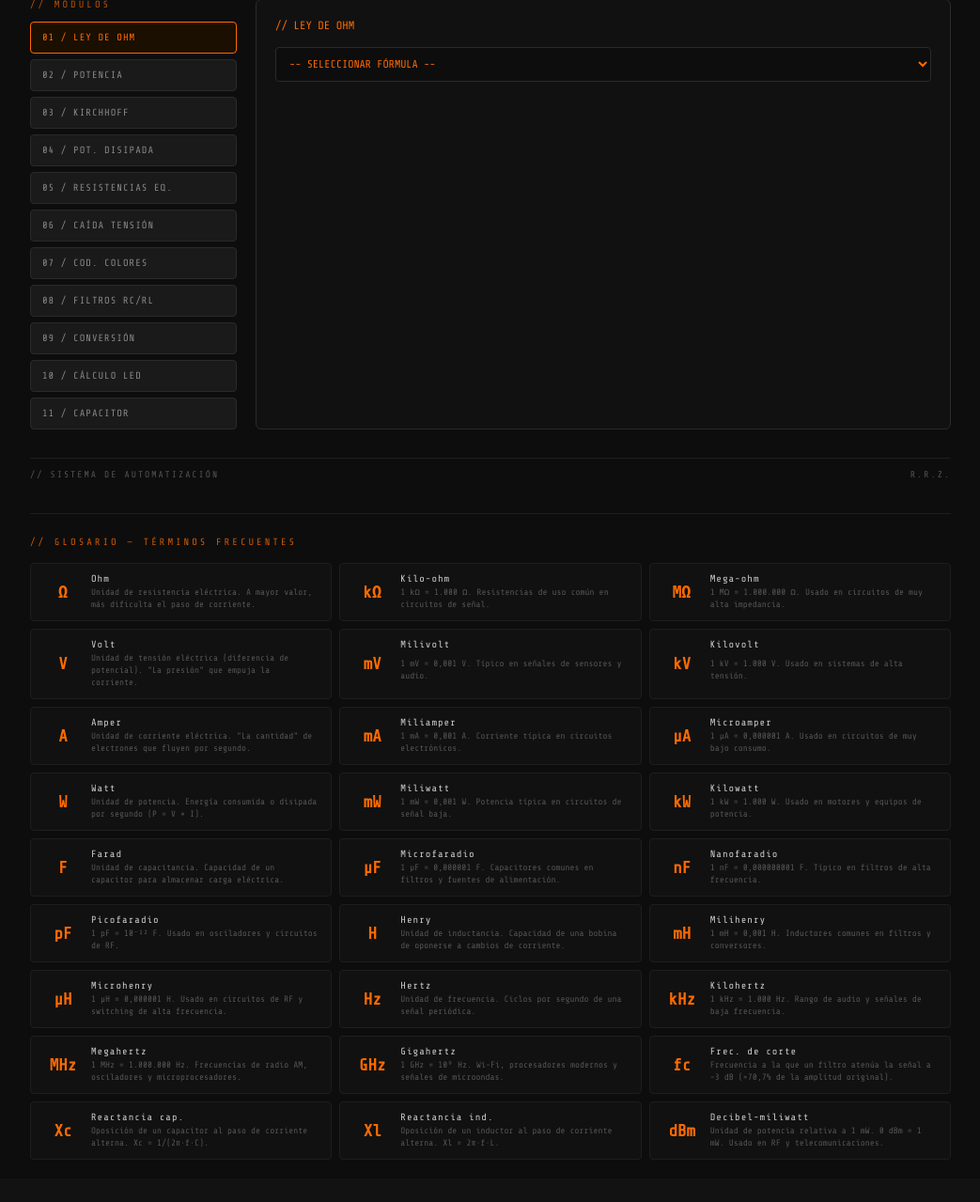
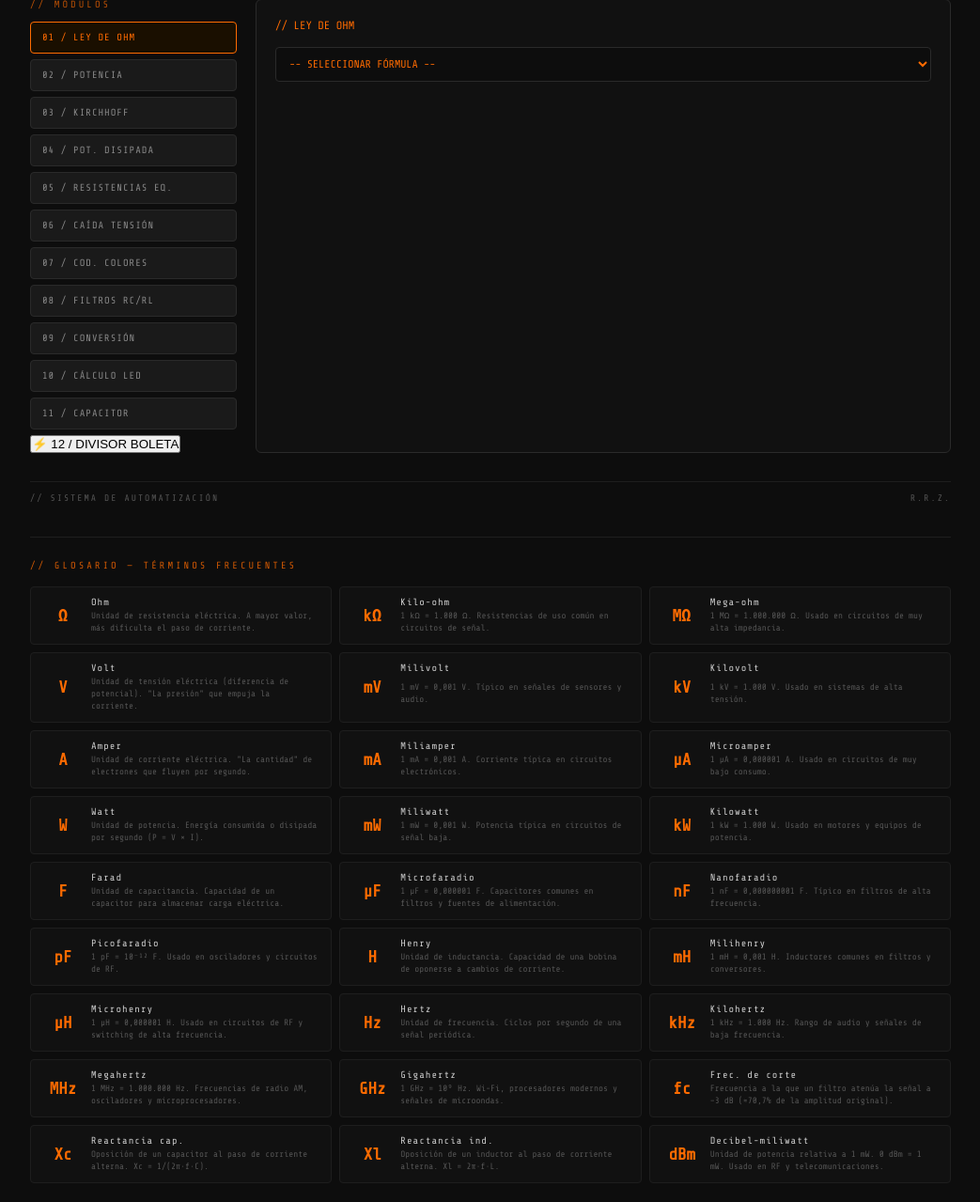
Before and after one commit to zampa5696-cmyk/calcelectro, a Flask app: page /?modulo=ohm in a window 1280 px wide. Shown: the part 83-1362 px from the top of the page at 94% size, without its empty margins (118-1161 px from the left). Before the commit the page ends 1304 px from the top, so only its background shows below. Run offline with Flask 3, Linux system fonts and the light colour scheme.

Commit message:
Update index.html
agregado modulo kw

```diff
--- a/templates/index.html
+++ b/templates/index.html
@@ -4,7 +4,7 @@
   <meta charset="UTF-8">
   <meta name="viewport" content="width=device-width, initial-scale=1.0">
   <title>Calculadora Electrónica</title>
-  <link href="https://fonts.googleapis.com/css2?family=Share+Tech+Mono&display=swap" rel="stylesheet">
+  <link href="https://fonts.googleapis.com/css2?family=Share+Tech+Mono&family=VT323&family=Orbitron:wght@400;700&display=swap" rel="stylesheet">
   <!-- PWA -->
   <link rel="manifest" href="/static/manifest.json">
   <meta name="theme-color" content="#ff6b00">
@@ -30,6 +30,12 @@
       --accent2:   #e05e00;
       --input-bg:  #0d0d0d;
       --resultado-bg: #0d0d0d;
+      /* módulo boleta */
+      --boleta-acento:  #2ecc71;
+      --boleta-acento2: #27ae60;
+      --boleta-fondo:   #0a120a;
+      --boleta-borde:   #1e4a1e;
+      --boleta-font:    'Orbitron', sans-serif;
     }
     body[data-tema="gris"] {
       --bg:        #1e1e1e;
@@ -291,6 +297,7 @@
         <a href="/?modulo=conversion"><button class="mod-btn {% if modulo == 'conversion' %}activo{% endif %}">09 / CONVERSIÓN</button></a>
         <a href="/?modulo=led"><button class="mod-btn {% if modulo == 'led' %}activo{% endif %}">10 / CÁLCULO LED</button></a>
         <a href="/?modulo=capacitor"><button class="mod-btn {% if modulo == 'capacitor' %}activo{% endif %}">11 / CAPACITOR</button></a>
+        <a href="/?modulo=boleta"><button class="mod-btn-boleta {% if modulo == 'boleta' %}activo{% endif %}">⚡ 12 / DIVISOR BOLETA</button></a>
       </div>
     </div>
 
@@ -660,6 +667,69 @@
               </optgroup>
             </select>
 
+            {% elif modulo == "boleta" %}
+            <div class="boleta-wrap">
+              <div class="boleta-titulo">⚡ DIVISOR DE BOLETA ELÉCTRICA</div>
+
+              <form method="POST" id="form-boleta">
+                <input type="hidden" name="modulo" value="boleta">
+                <input type="hidden" name="cantidad_casas" id="cantidad_casas" value="3">
+
+                <div class="boleta-label">MONTO TOTAL DE LA BOLETA ($)</div>
+                <input class="boleta-input" type="text" inputmode="decimal"
+                       name="monto_total" placeholder="Ej: 15000" required
+                       value="{{ request.form.get('monto_total', '') }}">
+
+                <div class="boleta-label" style="margin-bottom:10px;">CASAS</div>
+                <div id="casas-container">
+                  {% for i in range(1, 4) %}
+                  <div class="casa-row" id="casa-row-{{ i }}">
+                    <div>
+                      <div style="font-family:var(--boleta-font);font-size:0.45rem;color:var(--boleta-acento);margin-bottom:4px;">NOMBRE</div>
+                      <input type="text" name="nombre_casa_{{ i }}"
+                             placeholder="Casa {{ i }}"
+                             value="{{ request.form.get('nombre_casa_' ~ i, 'Casa ' ~ i) }}">
+                    </div>
+                    <div>
+                      <div style="font-family:var(--boleta-font);font-size:0.45rem;color:var(--boleta-acento);margin-bottom:4px;">kWh CONSUMIDOS</div>
+                      <input type="text" inputmode="decimal" name="kwh_casa_{{ i }}"
+                             placeholder="0"
+                             value="{{ request.form.get('kwh_casa_' ~ i, '') }}">
+                    </div>
+                    <button type="button" class="btn-casa" onclick="quitarCasa({{ i }})">−</button>
+                  </div>
+                  {% endfor %}
+                </div>
+
+                <button type="button" class="btn-casa" style="width:100%;margin-top:4px;" onclick="agregarCasa()">+ AGREGAR CASA</button>
+                <button type="submit" class="btn-calcular-boleta">CALCULAR DIVISIÓN</button>
+              </form>
+
+              {% if resultado and resultado.startswith('DIVISIÓN DE BOLETA') %}
+                {% set partes = resultado.split('|') %}
+                {% set monto_total = partes[1] %}
+                {% set total_kwh = partes[2] %}
+                {% set n_casas = partes[3]|int %}
+                <div class="boleta-resultado">
+                  <div class="boleta-resultado-titulo">// RESULTADO</div>
+                  {% for i in range(n_casas) %}
+                    {% set base = 4 + i * 4 %}
+                    <div class="boleta-casa-result">
+                      <span class="boleta-casa-nombre">{{ partes[base] }}</span>
+                      <span class="boleta-casa-kwh">{{ partes[base+1] }} kWh</span>
+                      <span class="boleta-casa-pct">{{ partes[base+2] }}%</span>
+                      <span class="boleta-casa-monto">$ {{ partes[base+3] }}</span>
+                    </div>
+                  {% endfor %}
+                  <div class="boleta-total">TOTAL: {{ total_kwh }} kWh — $ {{ monto_total }}</div>
+                </div>
+              {% endif %}
+
+              {% if error %}
+                <div style="color:var(--boleta-acento);font-family:var(--boleta-font);font-size:0.5rem;margin-top:12px;">⚠ {{ error }}</div>
+              {% endif %}
+            </div>
+
             {% if formula %}
             <!-- Fila: valor + unidad origen → unidad destino -->
             <div class="conv-row">
```
